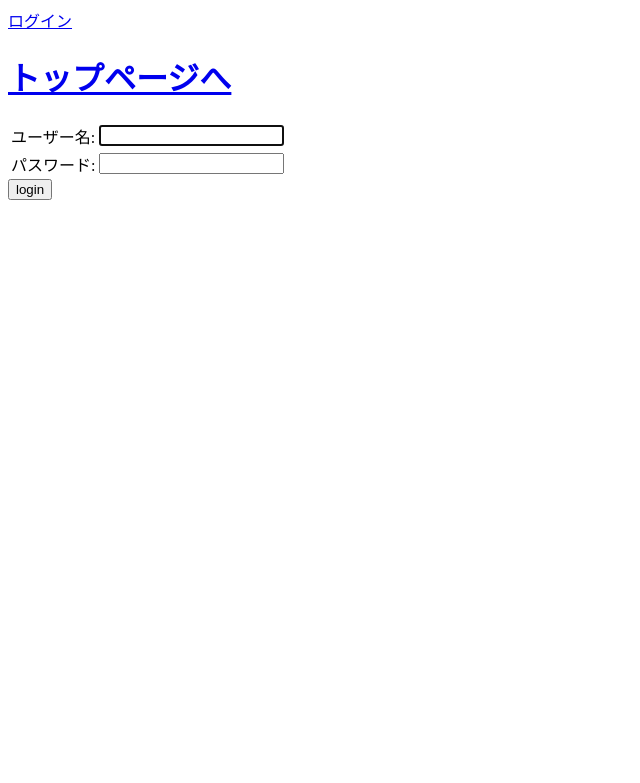
After one commit to enpitut2020/wadachi, a Django app: page /accounts/login/ in a window 1280 px wide. The commit adds this page. Shown: the top 783 px of the page, without its empty margins (0-640 px from the left). Run offline with Django 3.2, Linux system fonts and the light colour scheme.

```diff
--- a/wadachi/settings.py
+++ b/wadachi/settings.py
@@ -120,3 +120,7 @@ USE_TZ = True
 
 STATIC_URL = '/static/'
 STATIC_ROOT = os.path.join(BASE_DIR, 'static')
+
+
+# ログイン後, トップページにリダイレクト
+LOGIN_REDIRECT_URL = '/'
--- a/wadachi/urls.py
+++ b/wadachi/urls.py
@@ -13,11 +13,14 @@ Including another URLconf
     1. Import the include() function: from django.urls import include, path
     2. Add a URL to urlpatterns:  path('blog/', include('blog.urls'))
 """
+from django.urls import path, include
 from django.contrib import admin
-from django.urls import path, include
+
+from django.contrib.auth import views
 
 urlpatterns = [
     path('admin/', admin.site.urls),
-    path('', include('wadachi_app.urls')),
-
+    path('accounts/login/', views.LoginView.as_view(), name='login'),
+    path('accounts/logout/', views.LogoutView.as_view(next_page='/'), name='logout'),
+    path('', include('wadachi_app.urls'))
 ]
--- /dev/null
+++ b/wadachi_app/templates/registration/login.html
@@ -0,0 +1,41 @@
+<html>
+    <head></head>
+    <body>
+    <div class="page-header">
+        {% if user.is_authenticated %}
+            <a href="{% url 'post_new' %}" class="top-menu">投稿を作成</a>
+            <p class="top-menu">Hello {{ user.username }} <small>(<a href="{% url 'logout' %}">Log out</a>)</small></p>
+        {% else %}
+            <a href="{% url 'login' %}" class="top-menu">ログイン</a>
+        {% endif %}
+        <h1><a href="/">トップページへ</a></h1>
+    </div>
+
+    <div class="content container">
+        <div class="row">
+            <div class="col-md-8">
+            {% if form.errors %}
+                <p>ユーザ名かパスワードが間違っています。再度お試しください。</p>
+            {% endif %}
+
+            <form method="post" action="{% url 'login' %}">
+            {% csrf_token %}
+                <table>
+                <tr>
+                    <td>{{ form.username.label_tag }}</td>
+                    <td>{{ form.username }}</td>
+                </tr>
+                <tr>
+                    <td>{{ form.password.label_tag }}</td>
+                    <td>{{ form.password }}</td>
+                </tr>
+                </table>
+
+                <input type="submit" value="login" />
+                <input type="hidden" name="next" value="{{ next }}" />
+            </form>
+            </div>
+        </div>
+    </div>
+    </body>
+</html>
```
Also changed, not shown: wadachi_app/templates/wadachi_app/forms.html (+10 -0 lines), wadachi_app/templates/wadachi_app/post_list.html (+25 -1 lines), wadachi_app/views.py (+8 -2 lines), wadachi_app/urls.py (line endings or trailing spaces).
